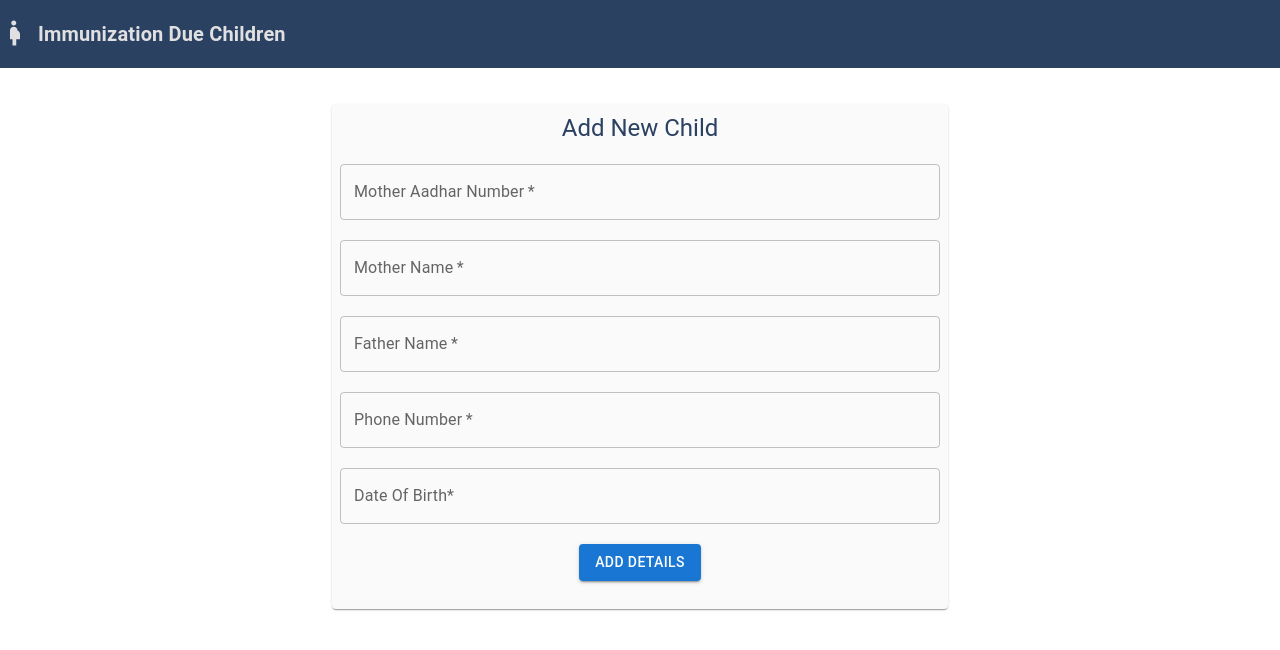
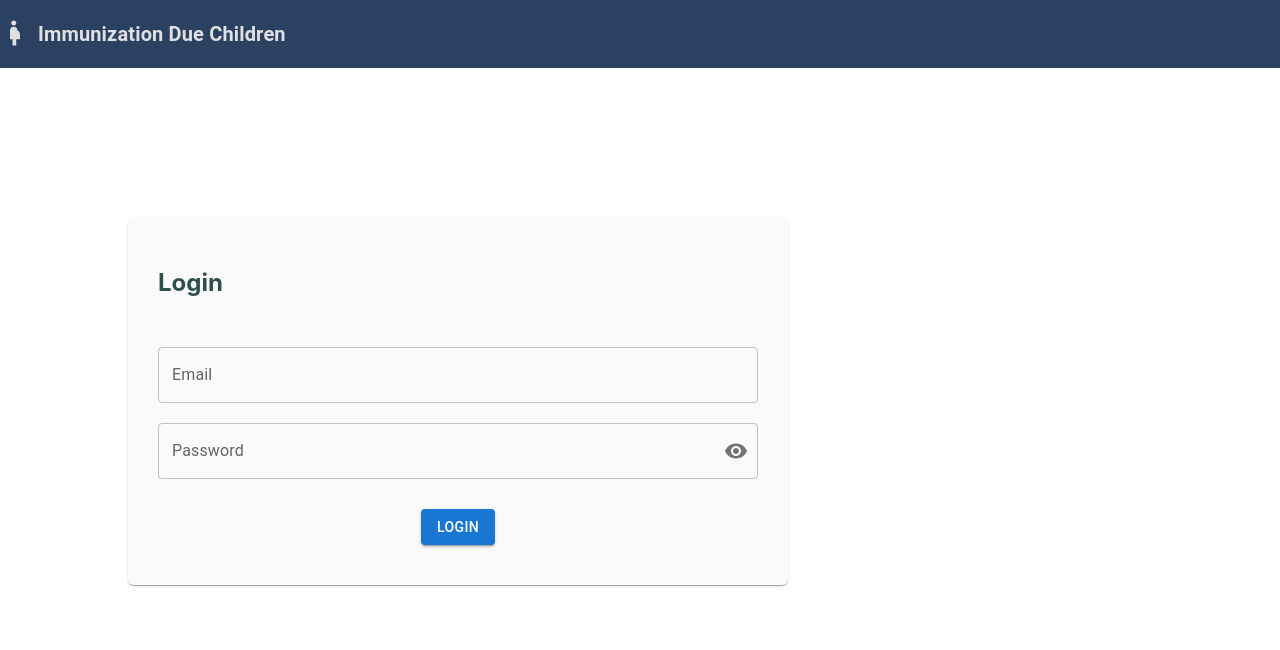
Before and after one commit to CharanTejaYele/GovtHospital, a React (Create React App) app: page /GovtHospital/login in a window 1280 px wide. Shown: the top 650 px of the page. Built offline with nearby package versions, Linux system fonts and the light colour scheme; no server answers.

Commit message:
gitupdates

```diff
--- a/src/App.js
+++ b/src/App.js
@@ -11,9 +11,9 @@ function App() {
     <div className="App">
       <Header />
       <Routes>
-        <Route path="/login" element={<Login />}></Route>
-        <Route path="/AddPatient" element={<AddPatient />}></Route>
-        <Route path="/ViewDetails" element={<DisplayPatients />}></Route>
+        <Route path="/GovtHospital/login" element={<Login />}></Route>
+        <Route path="/GovtHospital/AddPatient" element={<AddPatient />}></Route>
+        <Route path="/GovtHospital/ViewDetails" element={<DisplayPatients />}></Route>
         <Route path="/*" element={<AddPatient />}></Route>
       </Routes>
     </div>
```
